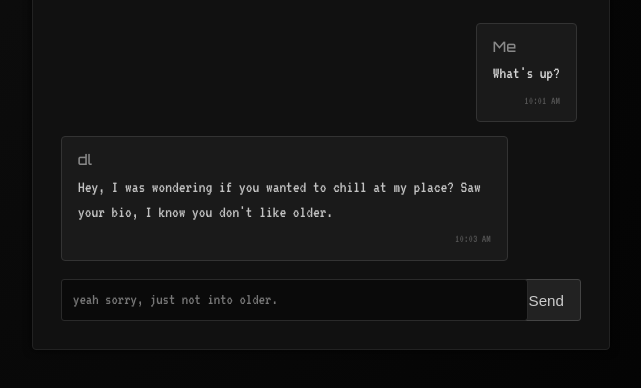
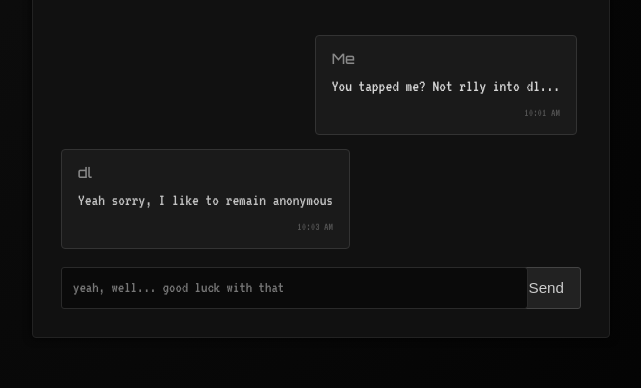
Before and after one commit to SaltyOldWench/CSMT-Final, a plain HTML site: page dl.html in a window 1280 px wide. Shown: the part 272-660 px from the top of the page, without its empty margins (319-960 px from the left). Drawn offline with Linux system fonts and the light colour scheme.

Commit message:
First Half done. Stable Version.

```diff
--- a/dl.html
+++ b/dl.html
@@ -144,20 +144,20 @@
     <div class="chat-messages" id="chat">
       <div class="message-orange">
         <div class="message-sender">Me</div>
-        <div class="message-text">What's up?</div>
+        <div class="message-text">You tapped me? Not rlly into dl...</div>
         <div class="message-timestamp">10:01 AM</div>
       </div>
 
       <div class="message-blue">
         <div class="message-sender">dl</div>
-        <div class="message-text">Hey, I was wondering if you wanted to chill at my place? Saw your bio, I know you don't like older.</div>
+        <div class="message-text">Yeah sorry, I like to remain anonymous</div>
         <div class="message-timestamp">10:03 AM</div>
       </div>
     </div>
 
     <form class="chat-input-form" id="chatForm">
       <div class="input-wrapper">
-        <div class="ghost-text" id="ghostText">yeah sorry, just not into older.</div>
+        <div class="ghost-text" id="ghostText">yeah, well... good luck with that</div>
         <input type="text" class="chat-input" id="userInput" autocomplete="off" />
       </div>
       <button type="submit" class="send-button">Send</button>
@@ -167,24 +167,40 @@
   <script>
     const script = [
       {
-        expected: "yeah sorry, just not into older.",
-        bot: "I mean, would you be down if I gave you money?"
+        expected: "yeah, well... good luck with that",
+        bot: "Can I see more pics of you?"
       },
       {
-        expected: "what’s the catch?",
-        bot: "no catch. just vibes. See where it goes?"
+        expected: "brah what. no you wont even show face why would u ask that",
+        bot: "I mean I can share more of me, just not face"
       },
       {
-        expected: "how much are we talking about?",
-        bot: "how much would be reasonable to you"
+        expected: "why would I gaf about that, Im one google search away of looking at the same thing",
+        bot: "Aww cmon man, what if I gave you money?"
       },
       {
-        expected: "to chill? Just to chill Id say atleast 200 haha...",
-        bot: "Deal, Im down to spend more too..."
+        expected: "Why would I want money? Unless youre old or ugly that just seems weird...",
+        bot: "Well yeah, Im one of those haha"
       },
       {
-        expected: "Sure, wtv. Whats the addy?",
-        bot: "**** N Kotsner Ave"
+        expected: "Well that makes sense... im not taking anything less than 250 tho",
+        bot: "Damn thats a lot..."
+      },
+      {
+        expected: "okay well, goodluck then.",
+        bot: "what if I gave you a **** and 150?"
+      },
+      {
+        expected: "I already have someone for that sorry",
+        bot: "Damn. What about 200? and the ****"
+      },
+      {
+        expected: "Yk what, whatever... what you wanna do tho",
+        bot: "vanilla? Can I go to you"
+      },
+      {
+        expected: "Sure wtv",
+        bot: "Ok whats the addy then?"
       },
     ];
 
```
Also changed, not shown: nice-guy.html (+1 -1 lines), sub-bttm.html (+1 -1 lines), 1 other file.
